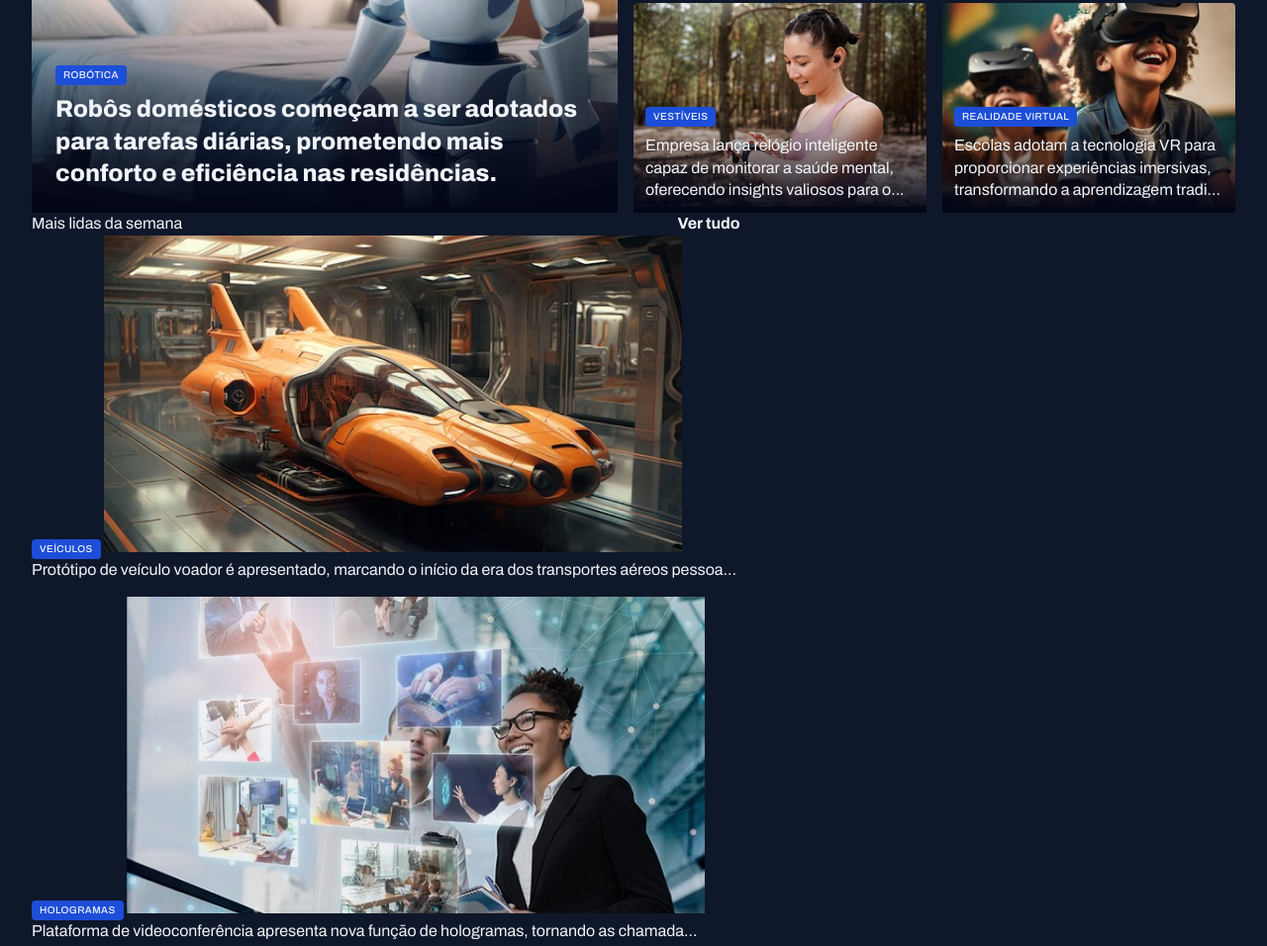
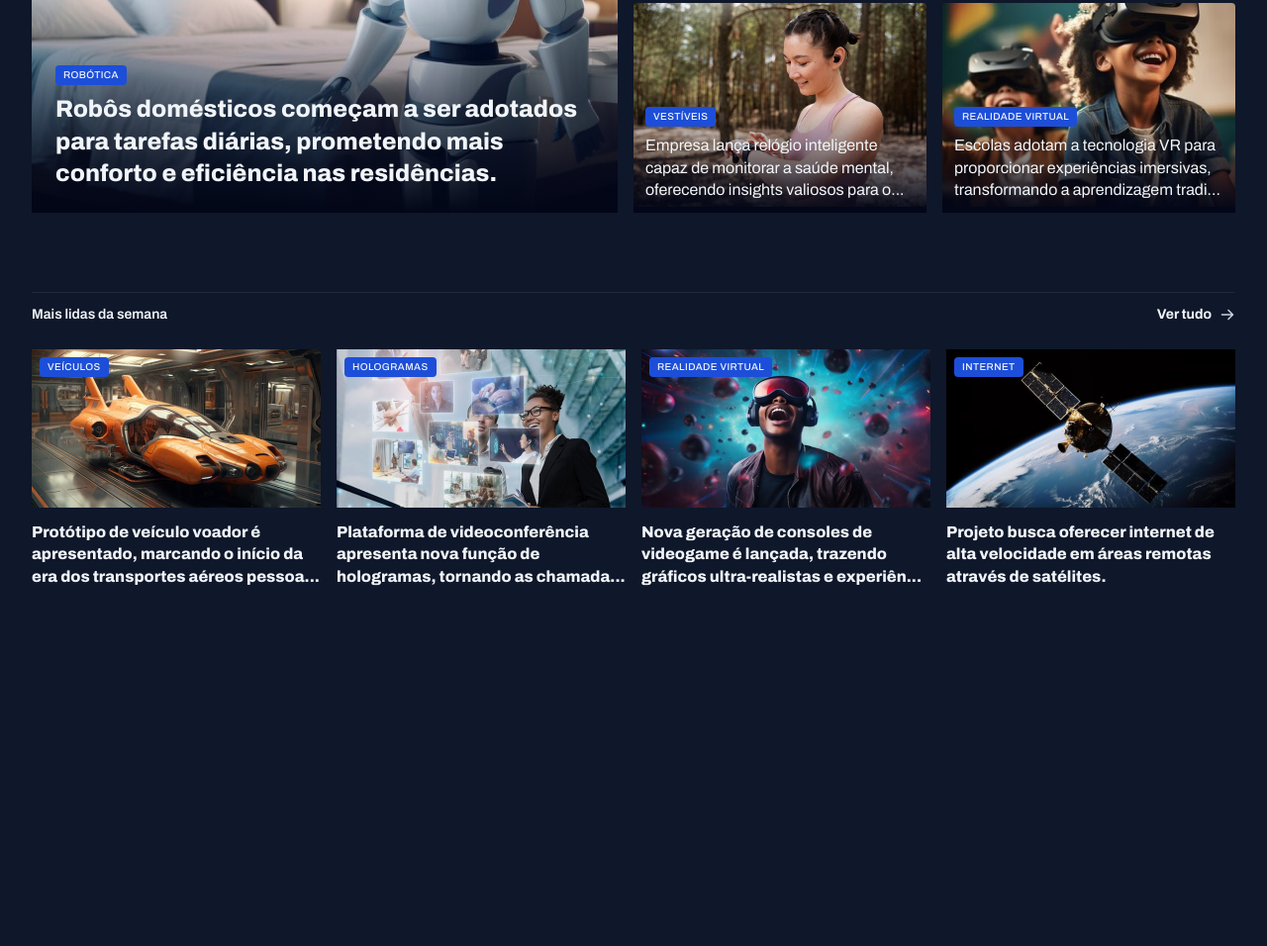
Before and after one commit to pedro-almeida97/PortalNoticias, a plain HTML site: page index.html in a window 1280 px wide. Shown: the part 389-1345 px from the top of the page at 99% size. After the commit the page ends 983 px from the top, so only its background shows below. Drawn offline with Linux system fonts and the light colour scheme.

Commit message:
weekly styles

```diff
--- a/index.html
+++ b/index.html
@@ -97,7 +97,9 @@
       <section id="weekly">
         <header class="grid grid-flow-col">
           <h3>Mais lidas da semana</h3>
-          <a href="#" class="grid grid-flow-col"><strong>Ver tudo</strong></a>
+          <a href="#" class="grid grid-flow-col"
+            ><strong>Ver tudo</strong><span></span
+          ></a>
         </header>
 
         <div class="grid gap-16">
--- a/styles/global.css
+++ b/styles/global.css
@@ -54,6 +54,7 @@ img {
 
 main {
   margin-top: 40px;
+  gap: 80px;
 }
 
 .content-tag {
--- a/styles/sections.css
+++ b/styles/sections.css
@@ -1,3 +1,22 @@
+section header {
+  border-top: 1px solid var(--stroke-color);
+  padding-block: 12px 24px;
+  font: var(--text-span);
+  a {
+    justify-self: end;
+    align-items: center;
+    gap: 8px;
+    span {
+      background-image: url(../assets/icons/ArrowRight.png);
+      width: 16px;
+      height: 16px;
+    }
+    &:hover span {
+      background-image: url(../assets/icons/ArrowRight.svg);
+    }
+  }
+}
+
 #featured {
   img {
     height: 100%;
@@ -28,3 +47,27 @@
     }
   }
 }
+
+#weekly {
+  & > div {
+    grid-template-columns: repeat(4, 292px);
+  }
+
+  img {
+    height: 160px;
+  }
+
+  figure {
+    position: relative;
+    .content-tag {
+      position: absolute;
+      top: 8px;
+      left: 8px;
+    }
+
+    p {
+      margin-top: 8px;
+      font-weight: 800;
+    }
+  }
+}
```
